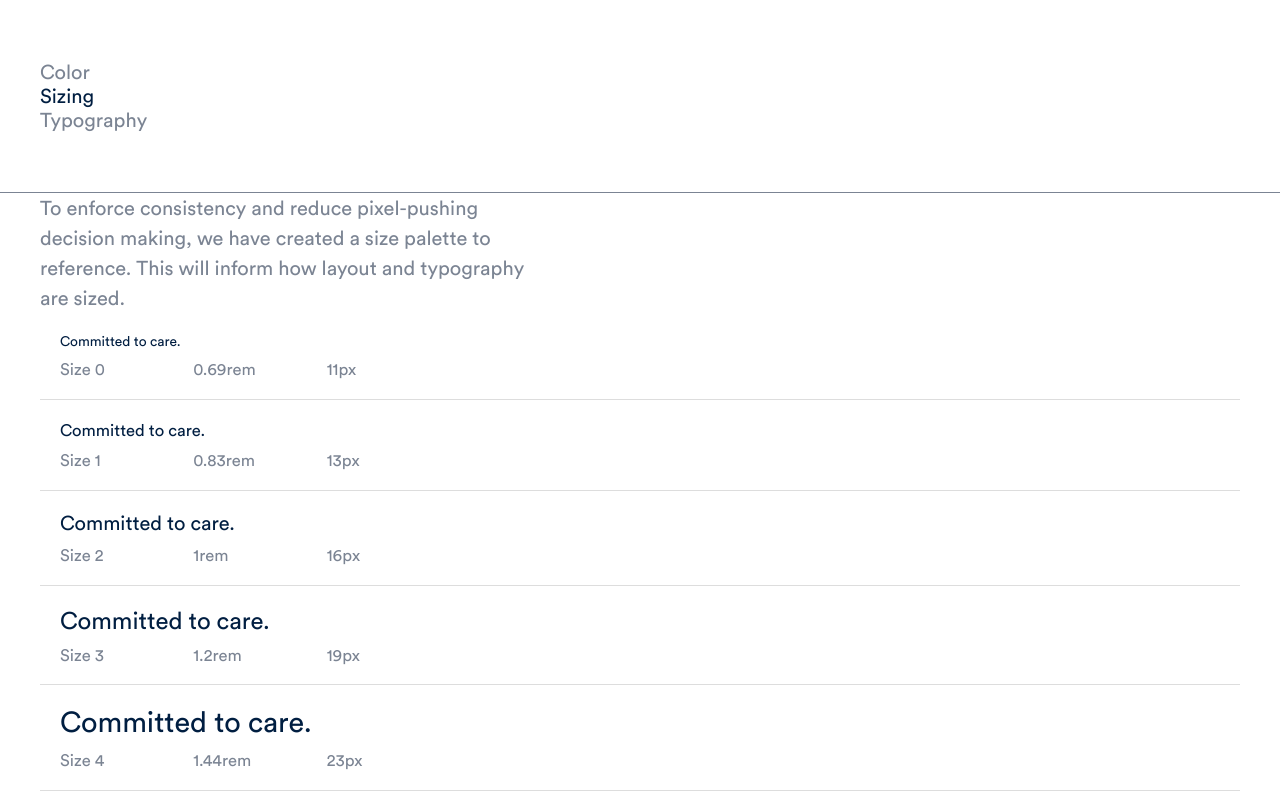
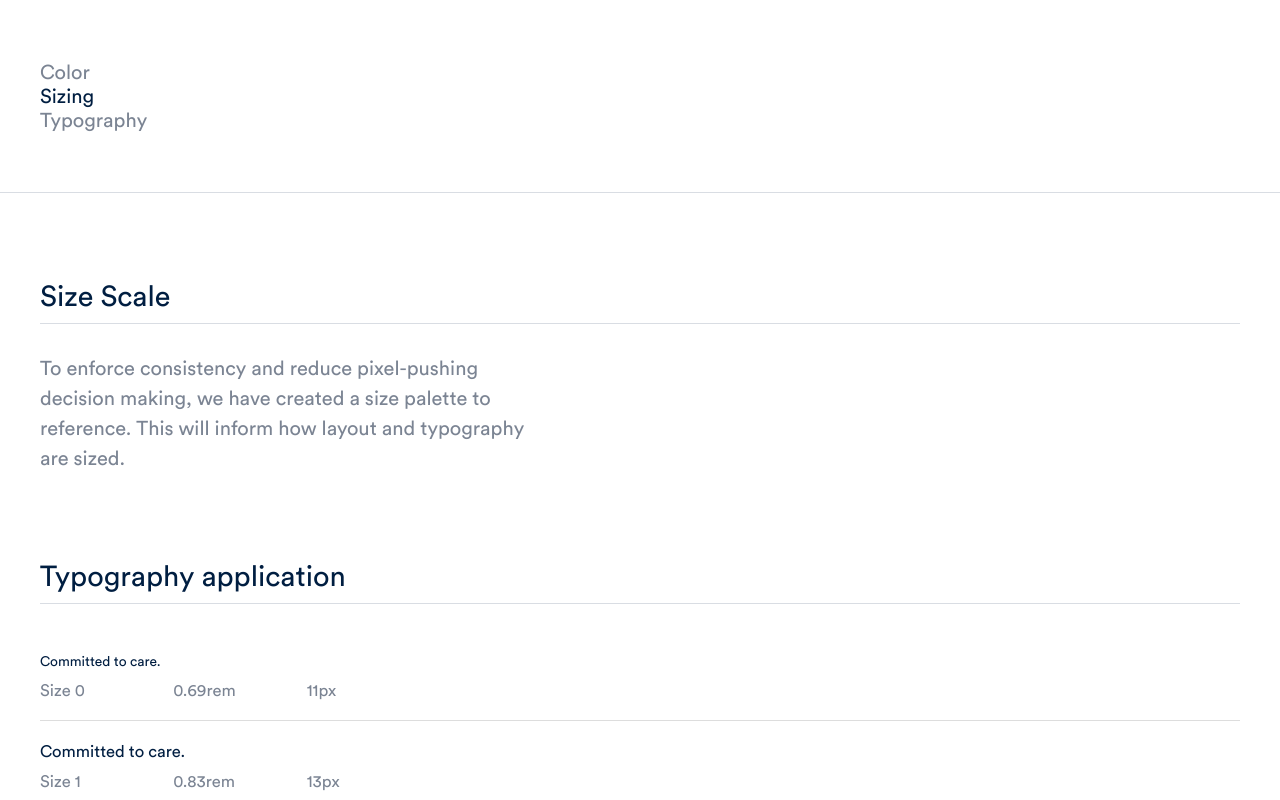
Before and after one commit to thisdesign/psd-reskin-toolkit, a Next.js app: page /size in a window 1280 px wide. Shown: the top 800 px of the page. Built offline with nearby package versions, Linux system fonts and the light colour scheme.

Commit message:
More layout updates

```diff
--- a/src/components/Layout/Layout.Styled.tsx
+++ b/src/components/Layout/Layout.Styled.tsx
@@ -1,7 +1,7 @@
 import styled from "styled-components";
 
 const Header = styled.div`
-  border-bottom: 1px solid var(--color-slate);
+  border-bottom: 1px solid var(--color-ghost);
   padding: var(--size-8) 0;
 `;
 
--- a/src/components/PageViewColor/PageViewColor.tsx
+++ b/src/components/PageViewColor/PageViewColor.tsx
@@ -1,6 +1,6 @@
 import React from "react";
 import rgbHex from "rgb-hex";
-import { Code, Wrapper, SectionHead, Paragraph } from "components";
+import { Code, Wrapper, SectionHead, Paragraph, Section } from "components";
 import { COLORS } from "../../constants";
 import S from "./PageViewColor.Styled";
 
@@ -13,12 +13,15 @@ const GREYS: ColorKey[] = ["slate", "heather", "ghost", "cloud", "porcelain"];
 const ColorPalette = () => {
   return (
     <Wrapper>
+      <Section>
         <SectionHead>Color</SectionHead>
         <Paragraph>
           Color is a fundamental element of our visual identity. It subliminally
           reinforces our visual principals while acting as a signifier of the
           brand.
         </Paragraph>
+      </Section>
+      <Section>
         {[MAIN, GREYS].map((colorCollection) => {
           return (
             <div key={colorCollection[0]}>
@@ -32,6 +35,7 @@ const ColorPalette = () => {
             </div>
           );
         })}
+      </Section>
     </Wrapper>
   );
 };
--- a/src/components/PageViewSize/PageViewSize.tsx
+++ b/src/components/PageViewSize/PageViewSize.tsx
@@ -1,21 +1,34 @@
 import React from "react";
-import { ScaleMarker, Layout, Paragraph, Wrapper } from "components";
+import {
+  ScaleMarker,
+  Layout,
+  Paragraph,
+  Wrapper,
+  Section,
+  SectionHead,
+} from "components";
 import { SCALE } from "../../constants";
 
 const PageViewSize = () => {
   return (
     <Layout>
       <Wrapper>
+        <Section>
+          <SectionHead>Size Scale</SectionHead>
           <Paragraph>
             To enforce consistency and reduce pixel-pushing decision making, we
-          have created a size palette to reference. This will inform how layout
-          and typography are sized.
+            have created a size palette to reference. This will inform how
+            layout and typography are sized.
           </Paragraph>
+        </Section>
+        <Section>
+          <SectionHead>Typography application</SectionHead>
           {SCALE.map((size, i) => (
             <ScaleMarker size={size} index={i}>
               Committed to care.
             </ScaleMarker>
           ))}
+        </Section>
       </Wrapper>
     </Layout>
   );
--- a/src/components/ScaleMarker/ScaleMarker.js
+++ b/src/components/ScaleMarker/ScaleMarker.js
@@ -31,7 +31,7 @@ const MarkerStyle = styled.div`
 
 const Wrapper = styled.div`
   border-bottom: 1px solid #ddd;
-  padding: var(--size-2);
+  padding: var(--size-2) 0;
   overflow: hidden;
 `;
 export default Marker;
--- /dev/null
+++ b/src/components/Section/Section.tsx
@@ -0,0 +1,7 @@
+import styled from "styled-components";
+
+const Section = styled.div`
+  margin: var(--size-10) 0;
+`;
+
+export default Section;
--- a/src/components/index.js
+++ b/src/components/index.js
@@ -4,6 +4,7 @@ import Layout from "./Layout/Layout";
 import Wrapper from "./Wrapper/Wrapper";
 import SectionHead from "./SectionHead/SectionHead";
 import Paragraph from "./Paragraph/Paragraph";
+import Section from "./Section/Section";
 
 // pages
 import PageViewColor from "./PageViewColor/PageViewColor";
@@ -21,5 +22,6 @@ export {
   Layout,
   Wrapper,
   SectionHead,
+  Section,
   Paragraph,
 };
```
Lines whose indentation alone changed are shown as unchanged.
